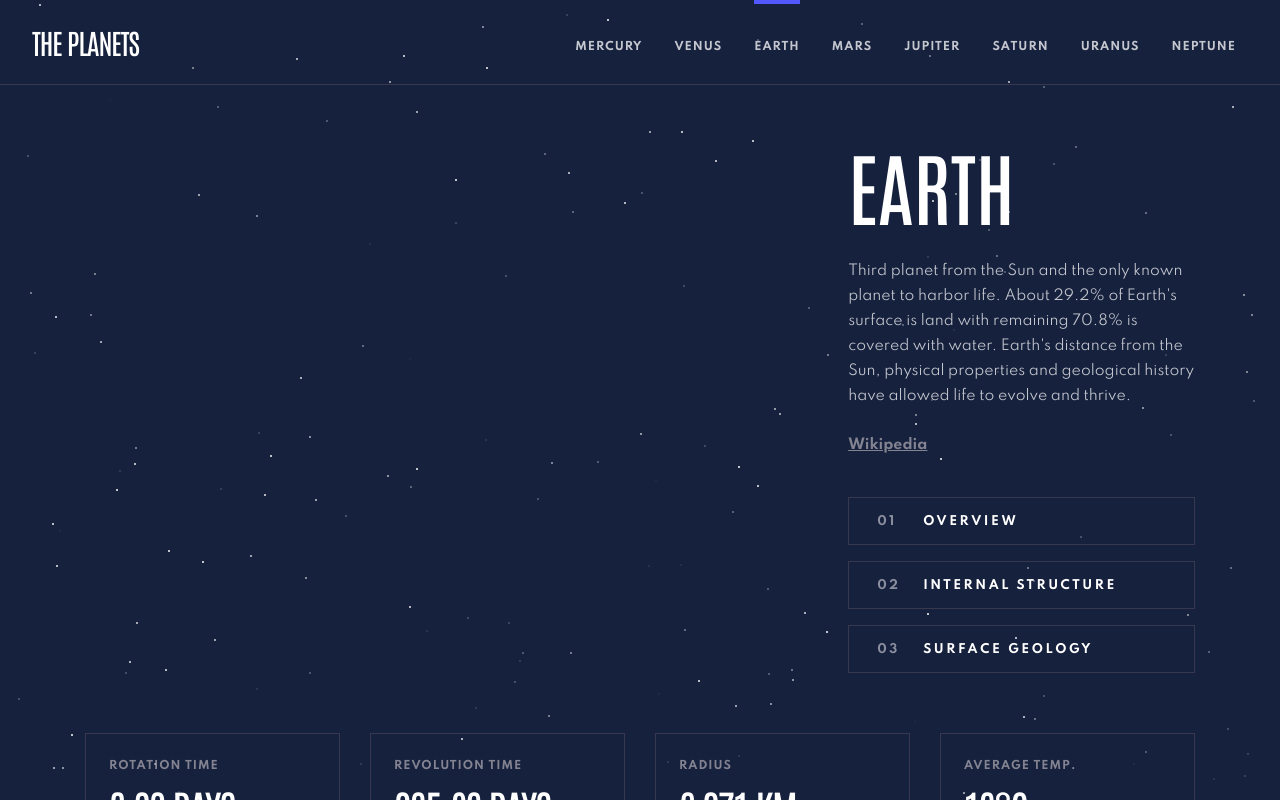
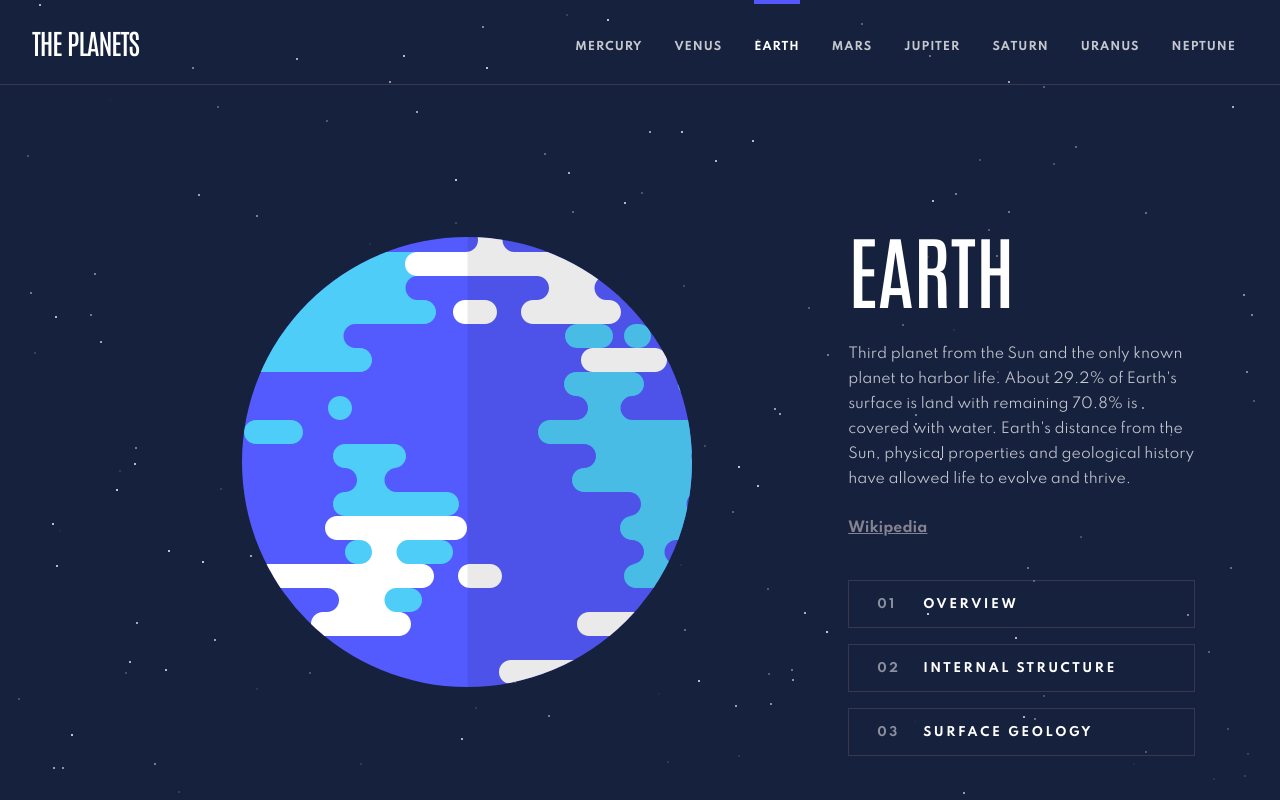
Before and after one commit to Ericawanja/Frontend-Mentor, a React (Create React App) app: page /earth in a window 1280 px wide. Shown: the top 800 px of the page. Built offline with nearby package versions, Linux system fonts and the light colour scheme.

Commit message:
bug: image desktop

```diff
--- a/src/Components/Navbar/NavDesktop/NavDesktopstyles.js
+++ b/src/Components/Navbar/NavDesktop/NavDesktopstyles.js
@@ -1,9 +1,10 @@
-import { NavLink } from "react-router-dom";
-import styled, {css} from "styled-components";
+import styled, { css } from 'styled-components';
+import { NavLink } from 'react-router-dom';
 
 export const Nav = styled.nav`
     height: 100%;
 `;
+
 export const List = styled.ul`
     display: flex;
     flex-flow: row;
@@ -16,6 +17,7 @@ export const List = styled.ul`
         height: 100%;
     }
 `;
+
 export const Item = styled.li``;
 
 export const Link = styled(NavLink)`
@@ -33,21 +35,43 @@ export const Link = styled(NavLink)`
     &:hover {
         color: ${(props) => props.theme.colors.white};
     }
-  @media (min-width:1025px){
-    height:100%;
-    align-items:center;
-    margin-top:5px;
-    &::after{
-       position:absolute;
-       content:' ';
-       top:-5px;
-       left:0px;
-       width:100%;
-       height:4px;
-       background-color:${(props)=> props.$bgcolor};
-       transform:scaleX(0);
-       transition:transform 350ms ease;
+
+    @media (min-width: 768px) {
+        &:focus {
+            outline: none;
         }
+
+        &:focus-visible {
+            outline: 2px dashed ${(props) => props.theme.colors.redLight};
+            outline-offset: 3px;
+            color: ${(props) => props.theme.colors.white};
+        }
+
+        ${(props) =>
+            props.$isActive
+                ? css`
+                      color: ${(props) => props.theme.colors.white};
+                  `
+                : ''}
+    }
+
+    @media (min-width: 1025px) {
+        height: 100%;
+        align-items: center;
+        margin-top: 5px;
+
+        &::after {
+            position: absolute;
+            content: '';
+            top: -5px;
+            left: 0;
+            width: 100%;
+            height: 4px;
+            background-color: ${(props) => props.$bgcolor};
+            transform: scaleX(0);
+            transition: transform 350ms ease;
+        }
+
         &:hover {
             &::after {
                 transform: scaleX(1);
@@ -65,6 +89,7 @@ export const Link = styled(NavLink)`
                 transform: scaleX(1);
             }
         }
+
         ${(props) =>
             props.$isActive
                 ? css`
@@ -74,5 +99,4 @@ export const Link = styled(NavLink)`
                   `
                 : ''}
     }
-  }
 `;
--- a/src/Components/Navbar/NavMobile/ItemsController.js
+++ b/src/Components/Navbar/NavMobile/ItemsController.js
@@ -1,6 +1,5 @@
 import { Item, Link } from "./NavMobileStyles";
 import { planets } from "../data";
-
 
 const ItemsMobile = ({ restoreToDefault }) => {
   return planets.map((planet) => (
@@ -14,7 +13,11 @@ const ItemsMobile = ({ restoreToDefault }) => {
         delay: `${(planet.id * 5 + 0.5) / 100}`,
       }}
     >
-      <Link color={planet.color} onClick={() => restoreToDefault()}>
+      <Link
+        to={planet.name}
+        color={planet.color}
+        onClick={() => restoreToDefault()}
+      >
         {planet.name}
       </Link>
     </Item>
--- a/src/Components/Navbar/NavMobile/NavMobileStyles.js
+++ b/src/Components/Navbar/NavMobile/NavMobileStyles.js
@@ -1,5 +1,5 @@
 import styled, { css } from 'styled-components';
-
+import { motion } from 'framer-motion';
 import { NavLink } from 'react-router-dom';
 
 export const Nav = styled.nav``;
@@ -65,7 +65,7 @@ export const Bars = styled.span`
             : ''};
 `;
 
-export const List = styled.ul`
+export const List = styled(motion.ul)`
     position: absolute;
     display: flex;
     flex-flow: column;
@@ -76,11 +76,11 @@ export const List = styled.ul`
     z-index: 999;
 `;
 
-export const Item = styled.li`
+export const Item = styled(motion.li)`
     border-bottom: 1px solid ${(props) => props.theme.colors.grayDark};
 `;
 
-export const Link = styled.span`
+export const Link = styled(NavLink)`
     display: flex;
     justify-content: space-between;
     position: relative;
--- a/src/Components/PlanetSection/ImageIllustration/Illustration.js
+++ b/src/Components/PlanetSection/ImageIllustration/Illustration.js
@@ -1,7 +1,36 @@
+import { useState, useEffect } from "react";
+
 import { Illustration, Image } from "./IllustrationStyles";
 
 function IllustrationContainer({ planetData, isChanging, currentData }) {
-  console.log(currentData);
+
+
+  const [imageUrl, setImageUrl] = useState("");
+
+
+
+  useEffect(() => {
+    const checkImageUrl = (planetData, currentData) => {
+      if (currentData === "overview") {
+        setImageUrl(planetData.overview.image);
+      } else if (currentData === "structure") {
+        setImageUrl(planetData.structure.image);
+      } else {
+        setImageUrl(planetData.geology.image);
+      }
+    };
+    checkImageUrl(planetData, currentData);
+  }, [planetData, currentData]);
+
+ /* useEffect(() => {
+    const checkGeUrl = (planetData, currentData) => {
+      if (currentData === "geology") {
+        let url = planetData.overview.geo ? planetData.overview.geo : " ";
+        setGeoUrl(url);
+      }
+    };
+    checkGeUrl(planetData, currentData)
+  }, [planetData, currentData]);*/
 
   const containerVariants = {
     hidden: {
@@ -34,8 +63,8 @@ function IllustrationContainer({ planetData, isChanging, currentData }) {
       exit="exit"
     >
       <Image
-        image={planetData.overview.image}
-        geo={currentData.geo ? currentData.geo : false}
+        image={imageUrl}
+       geo={(currentData === 'geology') ? planetData.geology.geo : false}
         desktopImgWidth={planetData.desktopImgWidth}
         tabletImgWidth={planetData.tabletImgWidth}
         mobileImgWidth={planetData.mobileImgWidth}
--- a/src/Components/PlanetSection/ImageIllustration/IllustrationStyles.js
+++ b/src/Components/PlanetSection/ImageIllustration/IllustrationStyles.js
@@ -19,18 +19,19 @@ export const Illustration = styled(motion.div)`
 `;
 
 export const Image = styled.div`
-  position: relative;
-  background-image: url(${(props) => props.image});
-  background-size: 100%;
-  background-position: center;
-  background-repeat: no-repeat;
-  height: 100%;
+background-image: url(${(props)=>props.image});
+position:relative;
+background-size:100%;
+background-position:center;
+background-repeat:no-repeat;
+height:100%;
+
 max-width: ${(props) => props.mobileImgWidth};
     margin: 0 auto;
 
     &::before {
         position: absolute;
-    content: "";
+        content: '';
         top: 50%;
         left: 50%;
         width: 110px;
@@ -64,7 +65,7 @@ export const Image = styled.div`
                       background-image: url(${props.geo});
                   }
               `
-      : ""};
+            : ''};
 
     ${(props) =>
         props.isChanging
--- a/src/Components/PlanetSection/Info/InfoStyles.js
+++ b/src/Components/PlanetSection/Info/InfoStyles.js
@@ -22,7 +22,7 @@ export const Info = styled(motion.ul)`
 
     @media (min-width: 1025px) {
         gap: 30px;
-        margin-top:60px;
+
     }
 `;
 
--- a/src/Components/PlanetSection/PlanetSection.js
+++ b/src/Components/PlanetSection/PlanetSection.js
@@ -3,7 +3,7 @@ import { useState, useEffect } from "react";
 import IllustrationContainer from "./ImageIllustration/Illustration";
 import InfoContainer from "./Info/Info";
 import IntroContainer from "./Intro/Intro";
-import { Intro } from "./Intro/IntroStyles";
+
 import { Section, Container } from "./PlanetSectionStyles";
 import TabsContainer from "./Tabs/Tabs";
 import useDataChange from "./useReplaceInfo";
--- a/src/Components/PlanetSection/PlanetSectionStyles.js
+++ b/src/Components/PlanetSection/PlanetSectionStyles.js
@@ -9,12 +9,12 @@ export const Section = styled.section`
 export const Container = styled.div`
     @media (min-width: 768px) {
         display: grid;
-        grid-template-areas: 'ImageIllustration ImageIllustration' 'intro tabs' 'info info';
+        grid-template-areas: 'illustration illustration' 'intro tabs' 'info info';
         grid-template-columns: 1fr 1fr;
     }
 
     @media (min-width: 1025px) {
-        grid-template-areas: 'ImageIllustration intro' 'ImageIllustration tabs' 'info info';
+        grid-template-areas: 'illustration intro' 'illustration tabs' 'info info';
         grid-template-columns: 2.2fr 1fr;
 
         max-width: 1110px;
--- a/src/Components/PlanetSection/Tabs/Tabs.js
+++ b/src/Components/PlanetSection/Tabs/Tabs.js
@@ -17,6 +17,7 @@ function TabsContainer({ planetData, handleClick, currentTab, windowWidth }) {
       transition: { duration: 1 },
     },
   };
+
   return (
     <Tabs
       variants={containerVariants}
@@ -46,7 +47,7 @@ function TabsContainer({ planetData, handleClick, currentTab, windowWidth }) {
         onClick={handleClick}
         isActive={currentTab === "geology" ? true : false}
       >
-       Surface {windowWidth >= 768 ? 'Geology' : ''}
+        Surface {windowWidth >= 768 ? "Geology" : ""}
       </Tab>
     </Tabs>
   );
--- a/src/Components/PlanetSection/Tabs/TabsStyles.js
+++ b/src/Components/PlanetSection/Tabs/TabsStyles.js
@@ -110,8 +110,7 @@ export const Tab = styled.button`
         ${(props) =>
             props.isActive
                 ? css`
-                      background-color: ${(props) =>
-                          props.planetData.sectionColor};
+                      background-color: ${(props) =>props.planetData.sectionColor};
                   `
                 : ''};
     }
```
Lines whose indentation alone changed are shown as unchanged.
